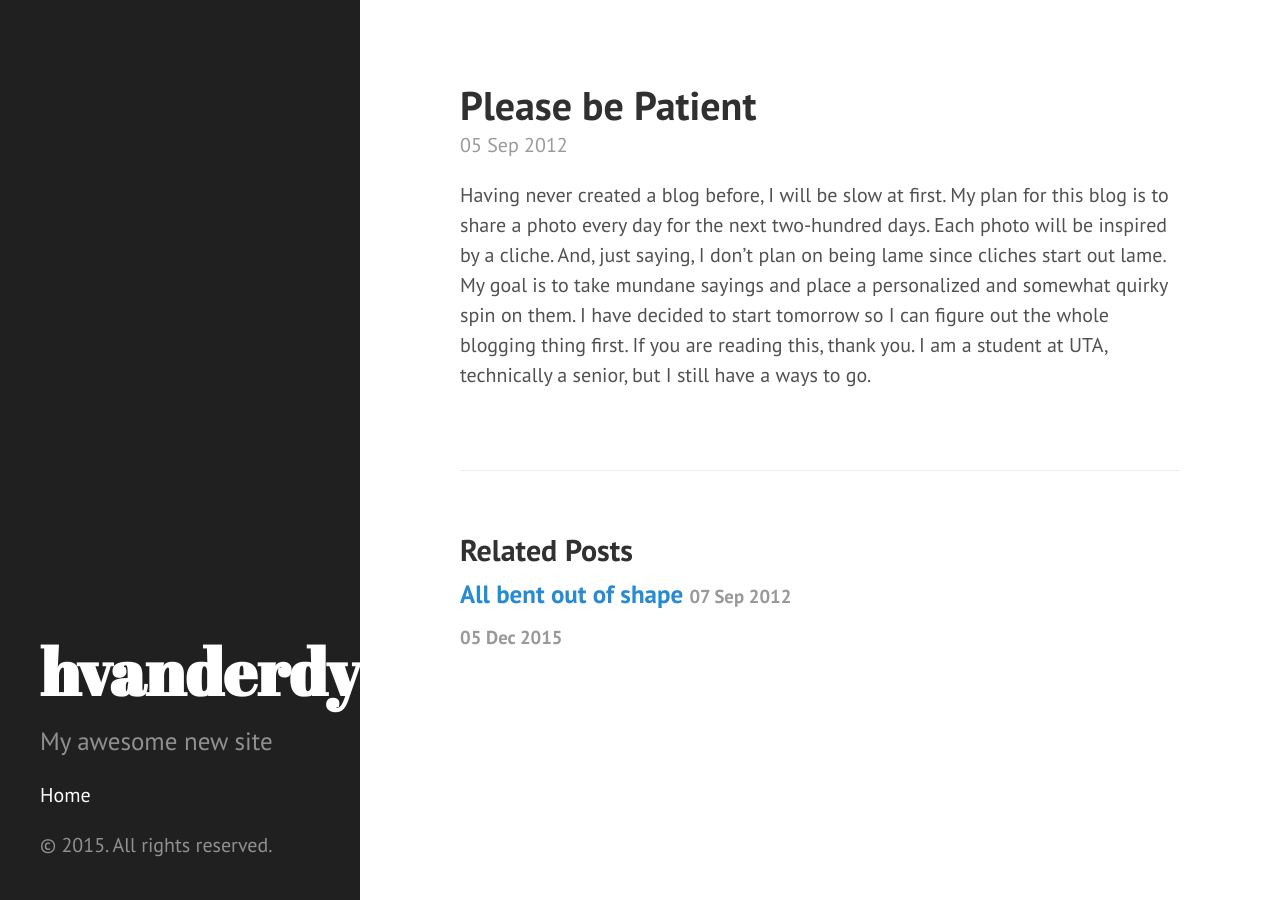
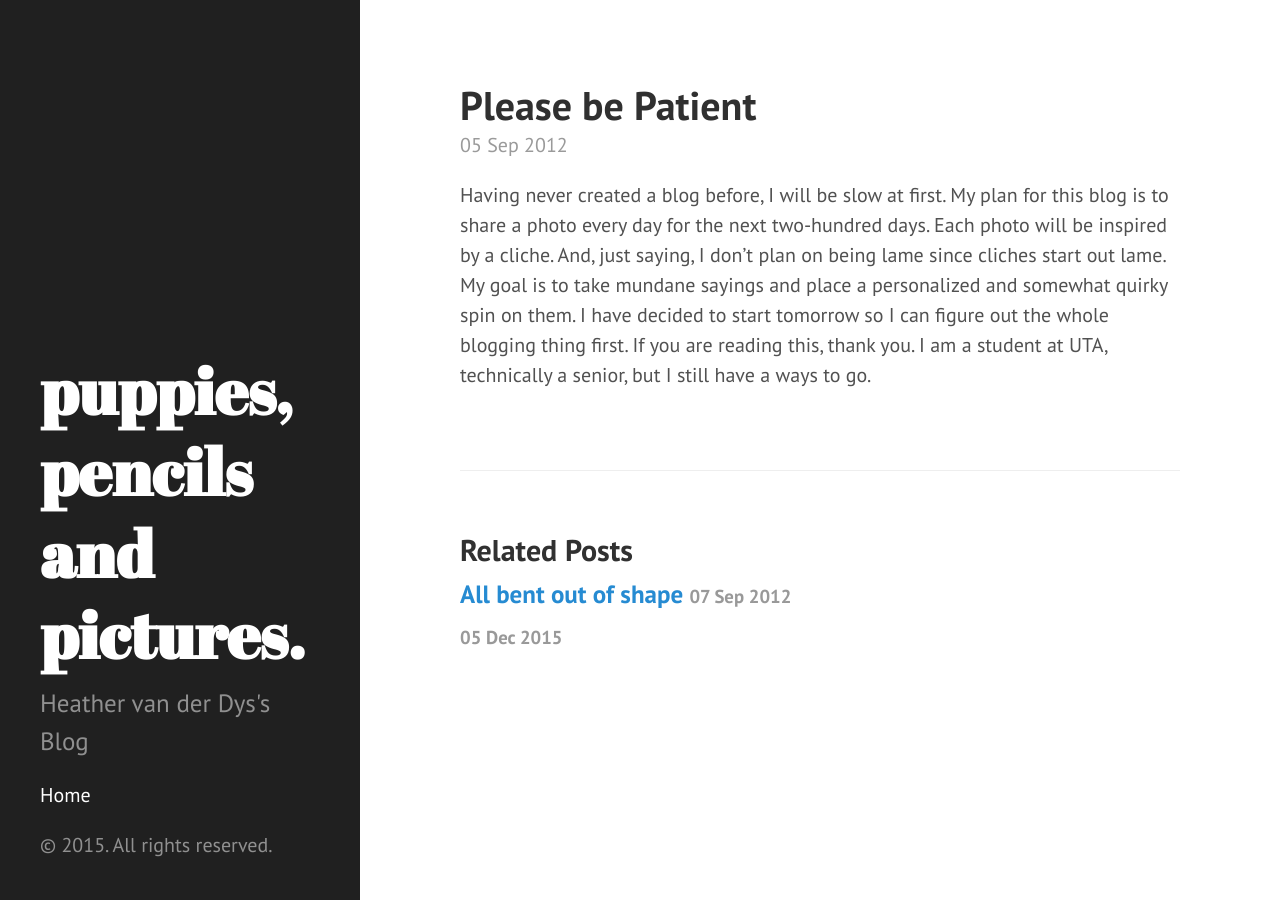
Before and after one commit to dijs/hvanderdys.github.io, a Jekyll site: the page built from _posts/2012-09-05-please-be-patient.markdown, in a window 1280 px wide. Built offline with Jekyll 4.4.1, drawn with Linux system fonts in a browser that asks for light colours.

Commit message:
Update _config.yml

```diff
--- a/_config.yml
+++ b/_config.yml
@@ -2,7 +2,7 @@ excerpt_separator: ""
 pygments: true
 markdown: kramdown
 url: http://hvanderdys.github.io
-title: hvanderdys
-tagline: A log of everyday life
-description: My awesome new site
+title: puppies, pencils and pictures.
+tagline: Seeing beauty in everyday life.
+description: Heather van der Dys's Blog
 paginate: 5
```
